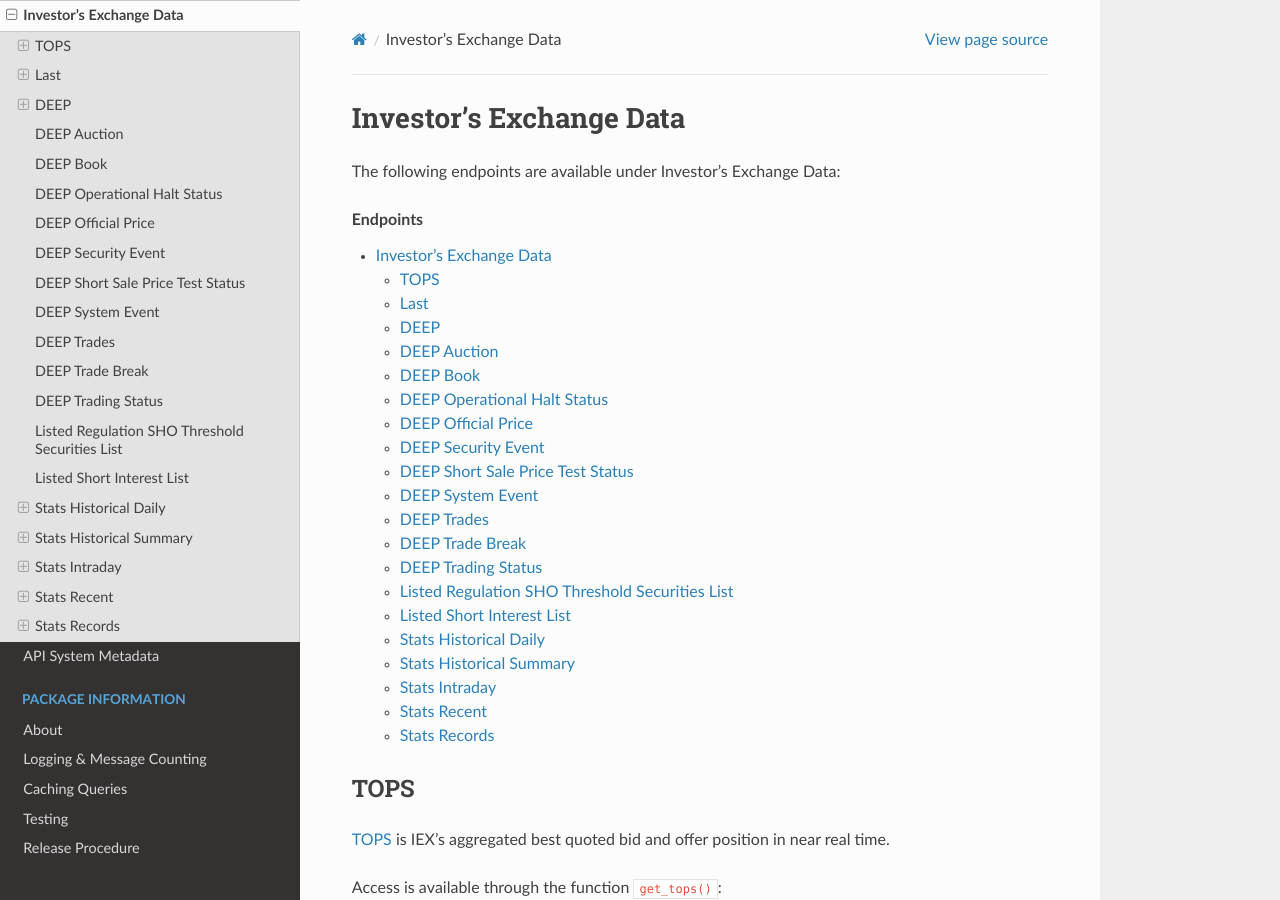
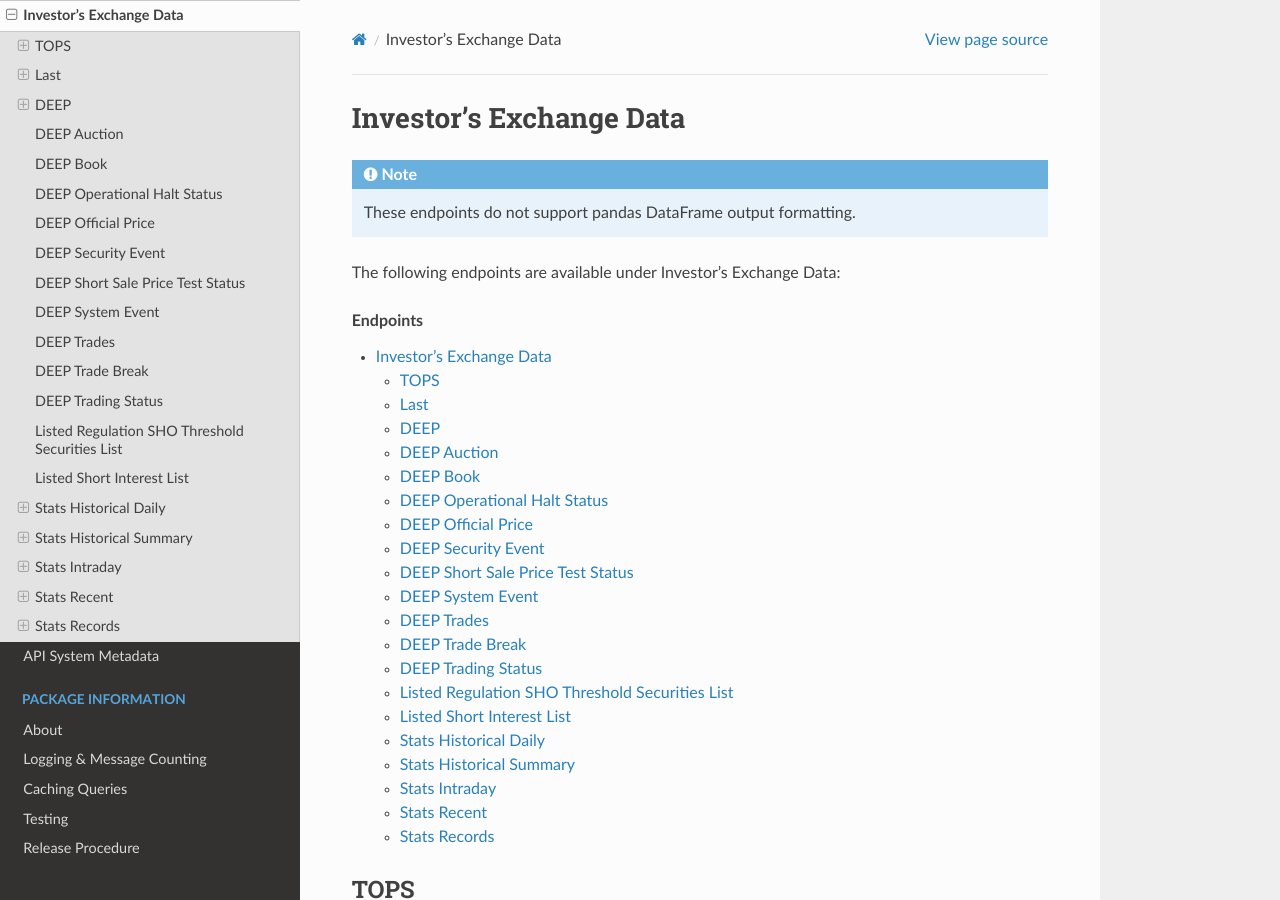
Before and after one commit to addisonlynch/iexfinance, a Sphinx documentation site: the page built from docs/source/iexdata.rst, in a window 1280 px wide and 900 px high. Built offline with Sphinx 7.4.7 and the Read the Docs theme 2.0.0, drawn with Linux system fonts in a browser that asks for light colours.

Commit message:
Update documentation for iexdata output formatting

```diff
--- a/docs/source/iexdata.rst
+++ b/docs/source/iexdata.rst
@@ -3,6 +3,8 @@
 
 Investor's Exchange Data
 ========================
+
+.. note:: These endpoints do not support pandas DataFrame output formatting.
 
 
 The following endpoints are available under Investor's Exchange Data:
```
